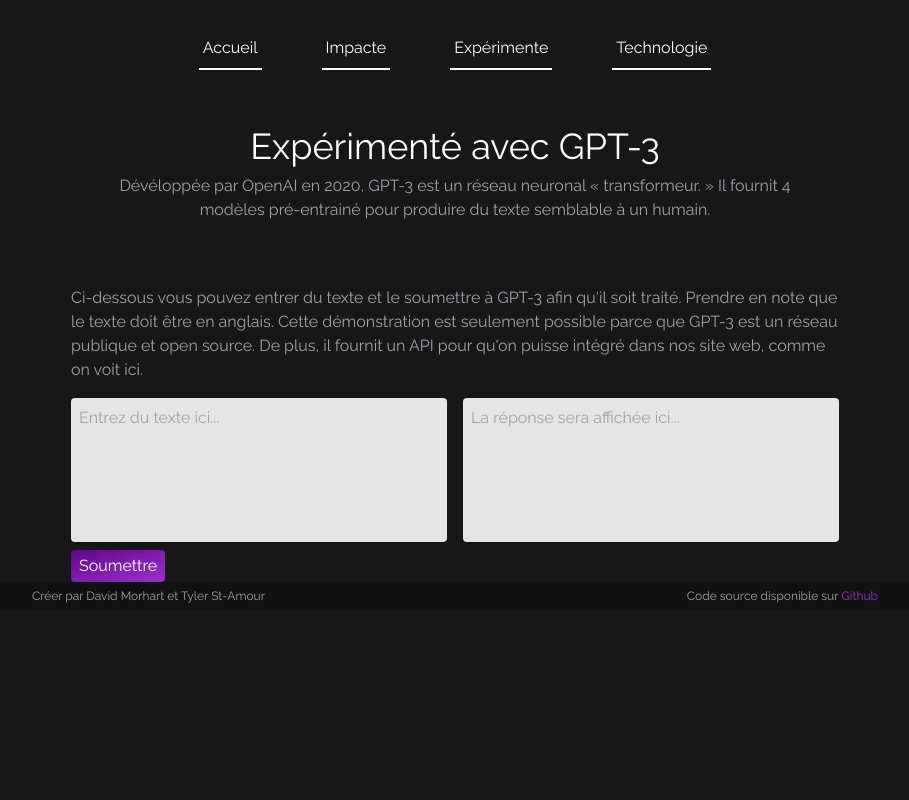
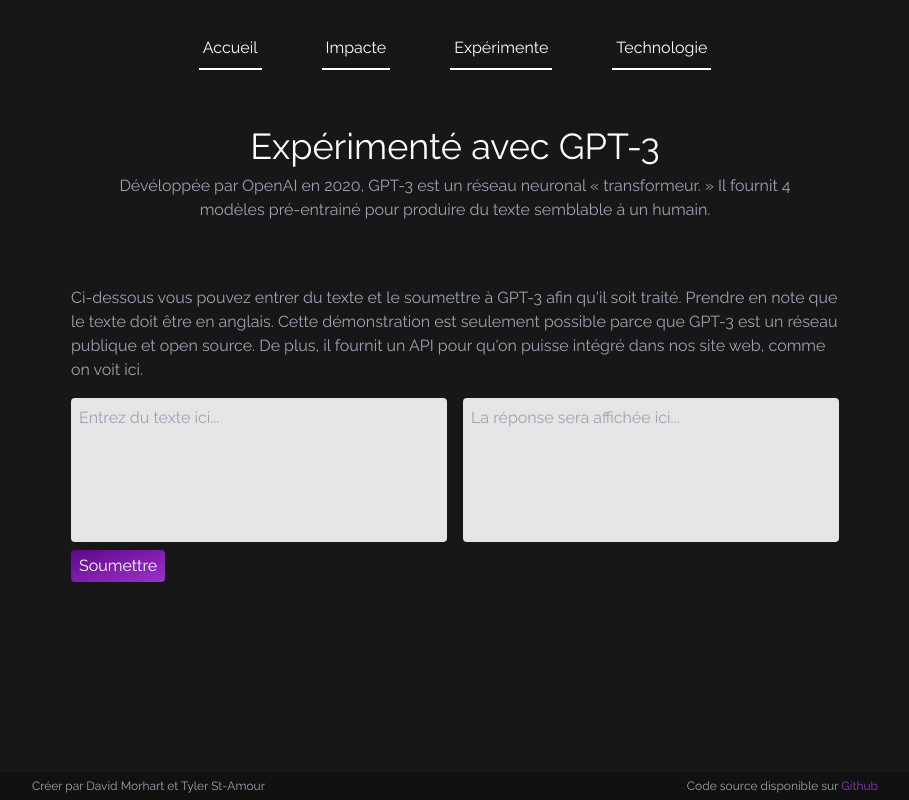
Before and after one commit to TylerStAmour/aimusic, a React (Vite) app: page /experimente in a window 1280 px wide. Shown: the whole page, without its empty margins (185-1094 px from the left). Built offline with nearby package versions, Linux system fonts and the light colour scheme.

Commit message:
Testing issues with GPT responses

```diff
--- a/src/pages/Experiment.tsx
+++ b/src/pages/Experiment.tsx
@@ -11,23 +11,22 @@
     const submit = () => {
         submitGPTRequest(input)
             .then(resp => {
-                console.log("hello")
+                console.log(resp);
                 setResponse(resp);
             })
             .catch(error => {
-                console.log('aa');
                 setError(error);
             });
     };
 
     return (
-        <div className={"flex flex-col bg-neutral-900"}>
+        <div className={"flex flex-col bg-neutral-900 h-full"}>
             <Navigation />
             <div className={"flex flex-col items-center mb-16"}>
                 <p className={"text-4xl text-white"}>Expérimenté avec GPT-3</p>
                 <p className={"text-md text-gray-400 max-w-2xl text-center mt-2"}>Dévéloppée par OpenAI en 2020, GPT-3 est un réseau neuronal « transformeur. » Il fournit 4 modèles pré-entrainé pour produire du texte semblable à un humain. </p>
             </div>
-            <div className={"flex justify-center"}>
+            <div className={"flex justify-center grow"}>
                 <div className={"flex flex-col max-w-3xl"}>
                     <p className={"text-md text-gray-400 max-w-3xl"}>Ci-dessous vous pouvez entrer du texte et le soumettre à GPT-3 afin qu'il soit traité. Prendre en note que le texte doit être en anglais. Cette démonstration est seulement possible parce que GPT-3 est un réseau publique et open source. De plus, il fournit un API pour qu'on puisse intégré dans nos site web, comme on voit ici.</p>
                     <div className={"flex flex-col sm:grid sm:grid-cols-2 gap-4"}>
```
